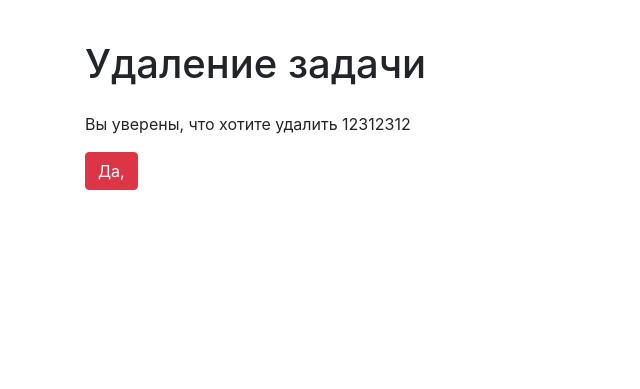
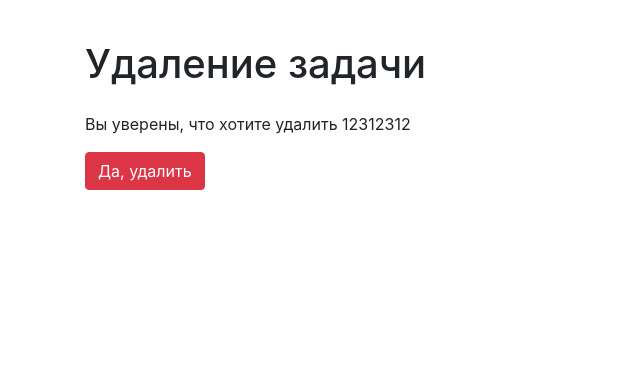
Before and after one commit to Deepsick/python-project-lvl4, a Django app: page /tasks/2/delete/ in a window 1280 px wide. Shown: the part 58-447 px from the top of the page, without its empty margins (0-640 px from the left). Run offline with Django 3.2, Linux system fonts and the light colour scheme; a user stored in the database is signed in; data comes from the database, SQL or seed files in the repository; parts of the project's set-up code (start-up, migrations or seed data) failed here and were passed over; some libraries are stand-ins or nearby versions.

Commit message:
fix delete text

```diff
--- a/task_manager/templates/labels/delete.html
+++ b/task_manager/templates/labels/delete.html
@@ -14,6 +14,6 @@
 <p>  {% translate 'Вы уверены, что хотите удалить' %} {{ label.name }}</p>
 <form method="post">
     {% csrf_token %}
-    <input class="btn btn-danger" type="submit" value={% translate 'Да, удалить' %}>
+    <input class="btn btn-danger" type="submit" value="{% translate 'Да, удалить' %}">
 </form>
 {% endblock content %}
--- a/task_manager/templates/statuses/delete.html
+++ b/task_manager/templates/statuses/delete.html
@@ -14,6 +14,6 @@
 <p>  {% translate 'Вы уверены, что хотите удалить' %} {{ status.name }}</p>
 <form method="post">
     {% csrf_token %}
-    <input class="btn btn-danger" type="submit" value={% translate 'Да, удалить' %}>
+    <input class="btn btn-danger" type="submit" value="{% translate 'Да, удалить' %}">
 </form>
 {% endblock content %}
--- a/task_manager/templates/tasks/delete.html
+++ b/task_manager/templates/tasks/delete.html
@@ -14,6 +14,6 @@
 <p>  {% translate 'Вы уверены, что хотите удалить' %} {{ task.name }}</p>
 <form method="post">
     {% csrf_token %}
-    <input class="btn btn-danger" type="submit" value={% translate 'Да, удалить' %}>
+    <input class="btn btn-danger" type="submit" value="{% translate 'Да, удалить' %}">
 </form>
 {% endblock content %}
--- a/task_manager/templates/users/delete.html
+++ b/task_manager/templates/users/delete.html
@@ -14,6 +14,6 @@
 <p>  {% translate 'Вы уверены, что хотите удалить' %} {{ user.username }}</p>
 <form method="post">
     {% csrf_token %}
-    <input class="btn btn-danger" type="submit" value={% translate 'Да, удалить' %}>
+    <input class="btn btn-danger" type="submit" value="{% translate 'Да, удалить' %}">
 </form>
 {% endblock content %}
```
